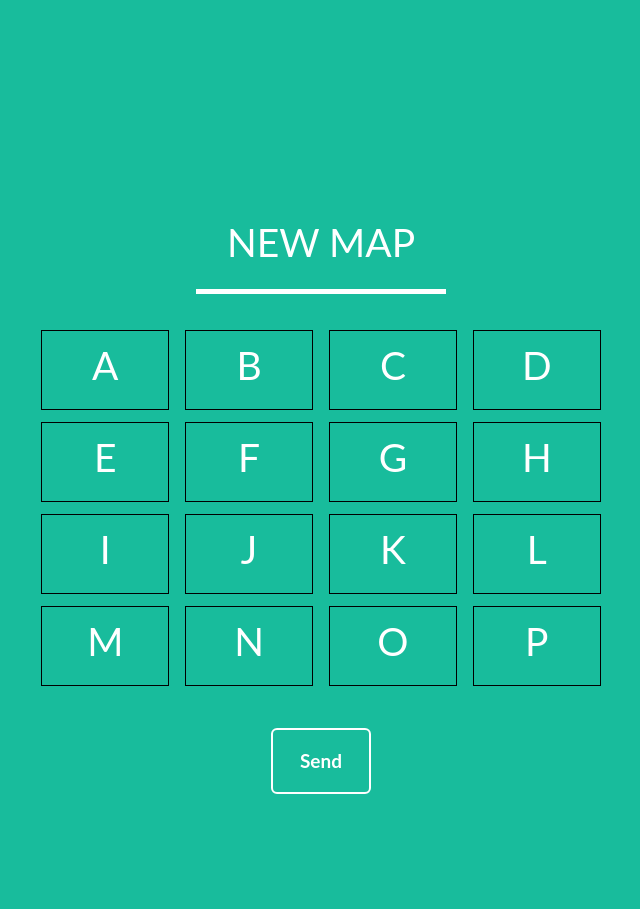
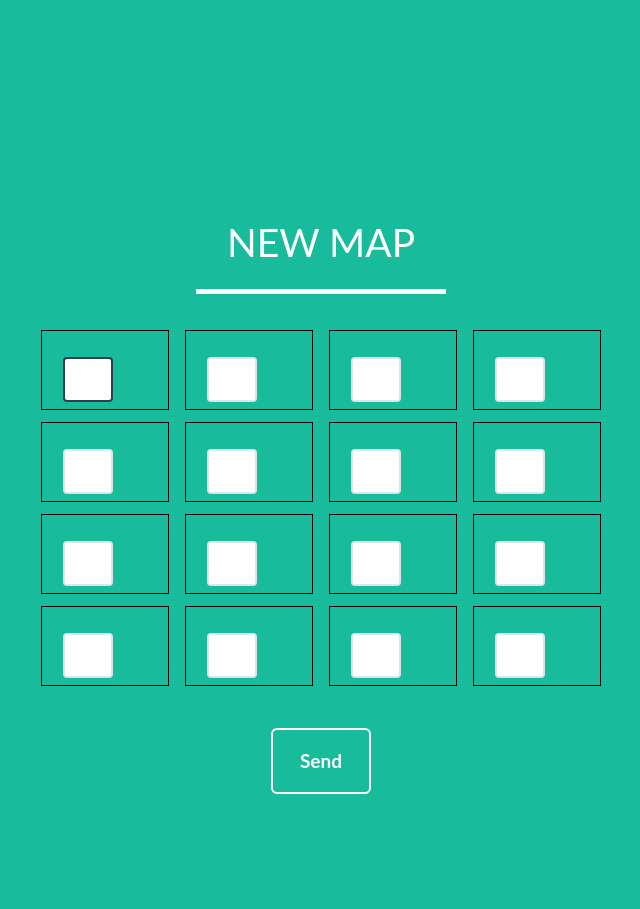
Before and after one commit to F74039017/Jigsaword, a PHP site: page /develop.php in a window 1280 px wide. Shown: the whole page, without its empty margins (319-959 px from the left). Run offline with PHP 8.4, Linux system fonts and the light colour scheme.

Commit message:
20160119 14:10

```diff
--- a/develop.php
+++ b/develop.php
@@ -36,180 +36,52 @@
 
             <div class="game-table">
 			    <div class="block1 block" id="s00">
-			    	<h1 class="alphabet" id="alphabet00">A</h1>
-			    	<script>
-		              $(document).ready(function() {
-		                  $("#alphabet00").click(function() {
-		                    $("#alphabet00").remove();
-		                    $("#s00").append('<input name="a00" type="text" id="a00" class="form-control" required autofocus>');
-		                  });
-		              });
-		            </script>
+			    	<input name="a00" type="text" id="a00" class="form-control" required autofocus>
 				</div>
 				<div class="block1 block" id="s01">
-				  	<h1 class="alphabet" id="alphabet01">B</h1>
-				  	<script>
-		              $(document).ready(function() {
-		                  $("#alphabet01").click(function() {
-		                    $("#alphabet01").remove();
-		                    $("#s01").append('<input name="a01" type="text" id="a01" class="form-control" required autofocus>');
-		                  });
-		              });
-		            </script>
+				  	<input name="a01" type="text" id="a01" class="form-control" required autofocus>
 				</div>
 				<div class="block1 block" id="s02">
-				  	<h1 class="alphabet" id="alphabet02">C</h1>
-				  	<script>
-		              $(document).ready(function() {
-		                  $("#alphabet02").click(function() {
-		                    $("#alphabet02").remove();
-		                    $("#s02").append('<input name="a02" type="text" id="a02" class="form-control" required autofocus>');
-		                  });
-		              });
-		            </script>
+				  	<input name="a02" type="text" id="a02" class="form-control" required autofocus>
 				</div>
 				<div class="block1 block" id="s03">
-				  	<h1 class="alphabet" id="alphabet03">D</h1>
-				  	<script>
-		              $(document).ready(function() {
-		                  $("#alphabet03").click(function() {
-		                    $("#alphabet03").remove();
-		                    $("#s03").append('<input name="a03" type="text" id="a03" class="form-control" required autofocus>');
-		                  });
-		              });
-		            </script>
+				  	<input name="a03" type="text" id="a03" class="form-control" required autofocus>
 				</div><br>
 				<div class="block2 block" id="s10">
-				  	<h1 class="alphabet" id="alphabet10">E</h1>
-				  	<script>
-		              $(document).ready(function() {
-		                  $("#alphabet10").click(function() {
-		                    $("#alphabet10").remove();
-		                    $("#s10").append('<input name="a10" type="text" id="a10" class="form-control" required autofocus>');
-		                  });
-		              });
-		            </script>
+				  	<input name="a10" type="text" id="a10" class="form-control" required autofocus>
 				</div>
 				<div class="block2 block" id="s11">
-				  	<h1 class="alphabet" id="alphabet11">F</h1>
-				  	<script>
-		              $(document).ready(function() {
-		                  $("#alphabet11").click(function() {
-		                    $("#alphabet11").remove();
-		                    $("#s11").append('<input name="a11" type="text" id="a11" class="form-control" required autofocus>');
-		                  });
-		              });
-		            </script>
+				  	<input name="a11" type="text" id="a11" class="form-control" required autofocus>
 				</div>
 				<div class="block2 block" id="s12">
-				  	<h1 class="alphabet" id="alphabet12">G</h1>
-				  	<script>
-		              $(document).ready(function() {
-		                  $("#alphabet12").click(function() {
-		                    $("#alphabet12").remove();
-		                    $("#s12").append('<input name="a12" type="text" id="a12" class="form-control" required autofocus>');
-		                  });
-		              });
-		            </script>
+				  	<input name="a12" type="text" id="a12" class="form-control" required autofocus>
 				</div>
 				<div class="block2 block" id="s13">
-				  	<h1 class="alphabet" id="alphabet13">H</h1>
-				  	<script>
-		              $(document).ready(function() {
-		                  $("#alphabet13").click(function() {
-		                    $("#alphabet13").remove();
-		                    $("#s13").append('<input name="a13" type="text" id="a13" class="form-control" required autofocus>');
-		                  });
-		              });
-		            </script>
+				  	<input name="a13" type="text" id="a13" class="form-control" required autofocus>
 				</div><br>
 				<div class="block3 block" id="s20">
-				  	<h1 class="alphabet" id="alphabet20">I</h1>
-				  	<script>
-		              $(document).ready(function() {
-		                  $("#alphabet20").click(function() {
-		                    $("#alphabet20").remove();
-		                    $("#s20").append('<input name="a20" type="text" id="a20" class="form-control" required autofocus>');
-		                  });
-		              });
-		            </script>
+				  	<input name="a20" type="text" id="a20" class="form-control" required autofocus>
 				</div>
 				<div class="block3 block" id="s21">
-				  	<h1 class="alphabet" id="alphabet21">J</h1>
-				  	<script>
-		              $(document).ready(function() {
-		                  $("#alphabet21").click(function() {
-		                    $("#alphabet21").remove();
-		                    $("#s21").append('<input name="a21" type="text" id="a21" class="form-control" required autofocus>');
-		                  });
-		              });
-		            </script>
+				  	<input name="a21" type="text" id="a21" class="form-control" required autofocus>
 				</div>
 				<div class="block3 block" id="s22">
-				  	<h1 class="alphabet" id="alphabet22">K</h1>
-				  	<script>
-		              $(document).ready(function() {
-		                  $("#alphabet22").click(function() {
-		                    $("#alphabet22").remove();
-		                    $("#s22").append('<input name="a22" type="text" id="a22" class="form-control" required autofocus>');
-		                  });
-		              });
-		            </script>
+				  	<input name="a22" type="text" id="a22" class="form-control" required autofocus>
 				</div>
 				<div class="block3 block" id="s23">
-				  	<h1 class="alphabet" id="alphabe23">L</h1>
-				  	<script>
-		              $(document).ready(function() {
-		                  $("#alphabet23").click(function() {
-		                    $("#alphabet23").remove();
-		                    $("#s23").append('<input name="a23" type="text" id="a23" class="form-control" required autofocus>');
-		                  });
-		              });
-		            </script>
+				  	<input name="a23" type="text" id="a23" class="form-control" required autofocus>
 				</div><br>
 				<div class="block4 block" id="s30">
-				  	<h1 class="alphabet" id="alphabet30">M</h1>
-				  	<script>
-		              $(document).ready(function() {
-		                  $("#alphabet30").click(function() {
-		                    $("#alphabet30").remove();
-		                    $("#s30").append('<input name="a30" type="text" id="a30" class="form-control" required autofocus>');
-		                  });
-		              });
-		            </script>
+				  	<input name="a30" type="text" id="a30" class="form-control" required autofocus>
 				</div>
 				<div class="block4 block" id="s31">
-				  	<h1 class="alphabet" id="alphabet31">N</h1>
-				  	<script>
-		              $(document).ready(function() {
-		                  $("#alphabet31").click(function() {
-		                    $("#alphabet31").remove();
-		                    $("#s31").append('<input name="a31" type="text" id="a31" class="form-control" required autofocus>');
-		                  });
-		              });
-		            </script>
+				  	<input name="a31" type="text" id="a31" class="form-control" required autofocus>
 				</div>
 				<div class="block4 block" id="s32">
-				  	<h1 class="alphabet" id="alphabet32">O</h1>
-				  	<script>
-		              $(document).ready(function() {
-		                  $("#alphabet32").click(function() {
-		                    $("#alphabet32").remove();
-		                    $("#s32").append('<input name="a32" type="text" id="a32" class="form-control" required autofocus>');
-		                  });
-		              });
-		            </script>
+				  	<input name="a32" type="text" id="a32" class="form-control" required autofocus>
 				</div>
 				<div class="block4 block" id="s33">
-				  	<h1 class="alphabet" id="alphabet33">P</h1>
-				  	<script>
-		              $(document).ready(function() {
-		                  $("#alphabet33").click(function() {
-		                    $("#alphabet33").remove();
-		                    $("#s33").append('<input name="a33" type="text" id="a33" class="form-control" required autofocus>');
-		                  });
-		              });
-		            </script>
+				  	<input name="a33" type="text" id="a33" class="form-control" required autofocus>
 				</div><br><br>
 			</div>
 
```
